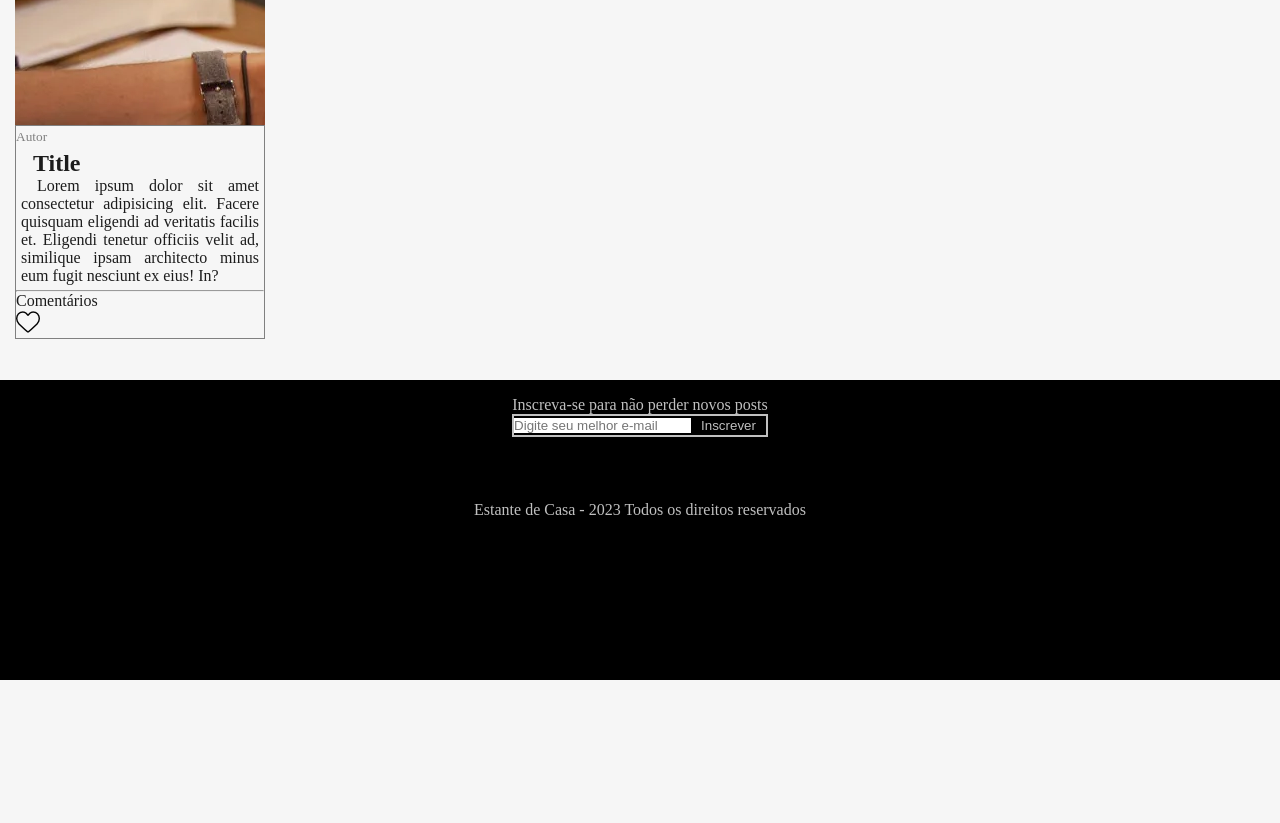
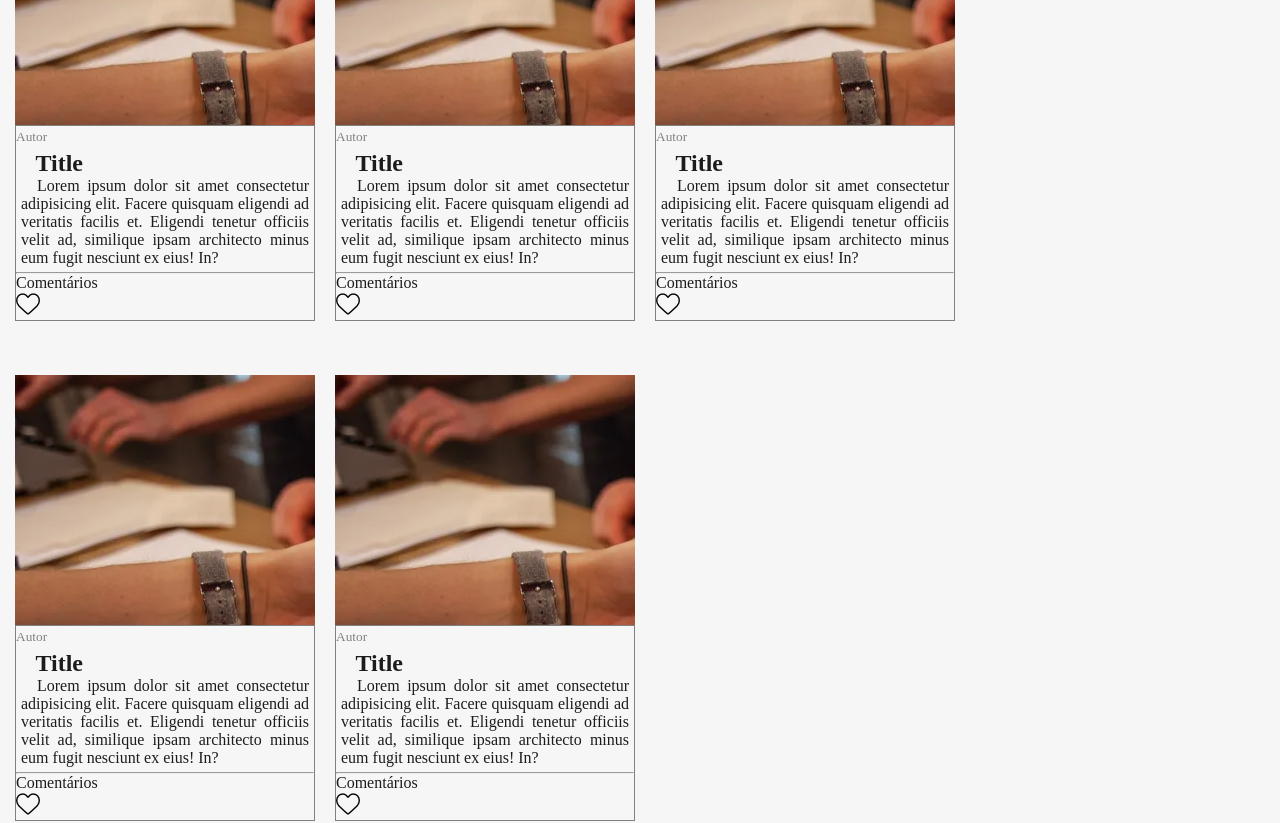
Before and after one commit to YuriTimafejn/angular-blog-dio, an Angular app: page / in a window 1280 px wide. Shown: the part 440-1263 px from the top of the page. Before the commit the page ends 1120 px from the top, so only its background shows below. Built offline with nearby package versions, Linux system fonts and the light colour scheme.

Commit message:
hotfix: fixed the scrollbar problem

```diff
--- a/src/app/components/card/card.component.scss
+++ b/src/app/components/card/card.component.scss
@@ -2,12 +2,13 @@
 
 .card {
     border: none;
-    width: 250px;
+    width: 300px;
     height: 500px;
     margin: 0 10px;
 
     .image {
         height: 50%;
+        overflow: hidden;
     }
 
     .content {
--- a/src/app/pages/home/home.component.html
+++ b/src/app/pages/home/home.component.html
@@ -2,5 +2,9 @@
 <app-main-banner></app-main-banner>
 <div class="main">
     <app-card></app-card>
+    <app-card></app-card>
+    <app-card></app-card>
+    <app-card></app-card>
+    <app-card></app-card>
 </div>
 <app-footer></app-footer>
--- a/src/app/pages/home/home.component.scss
+++ b/src/app/pages/home/home.component.scss
@@ -1,3 +1,5 @@
 .main {
+    display: flex;
     padding: 5px;
+    flex-wrap: wrap;
 }
--- a/src/styles.scss
+++ b/src/styles.scss
@@ -5,7 +5,8 @@
     margin: 0;
     padding: 0;
     box-sizing: border-box;
-    overflow: hidden;
+    overflow: scroll;
+    scroll-behavior: smooth;
 }
 
 body {
```
